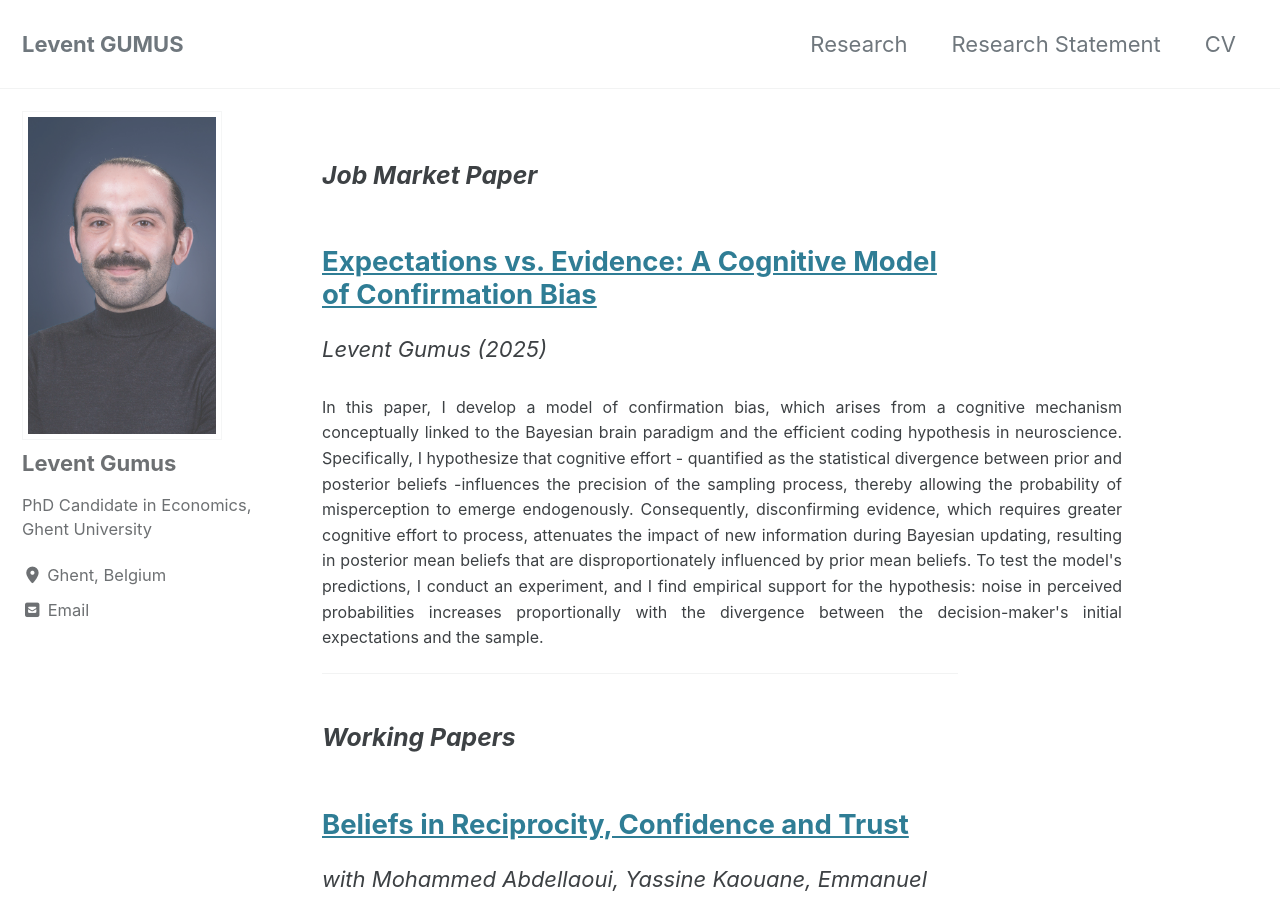
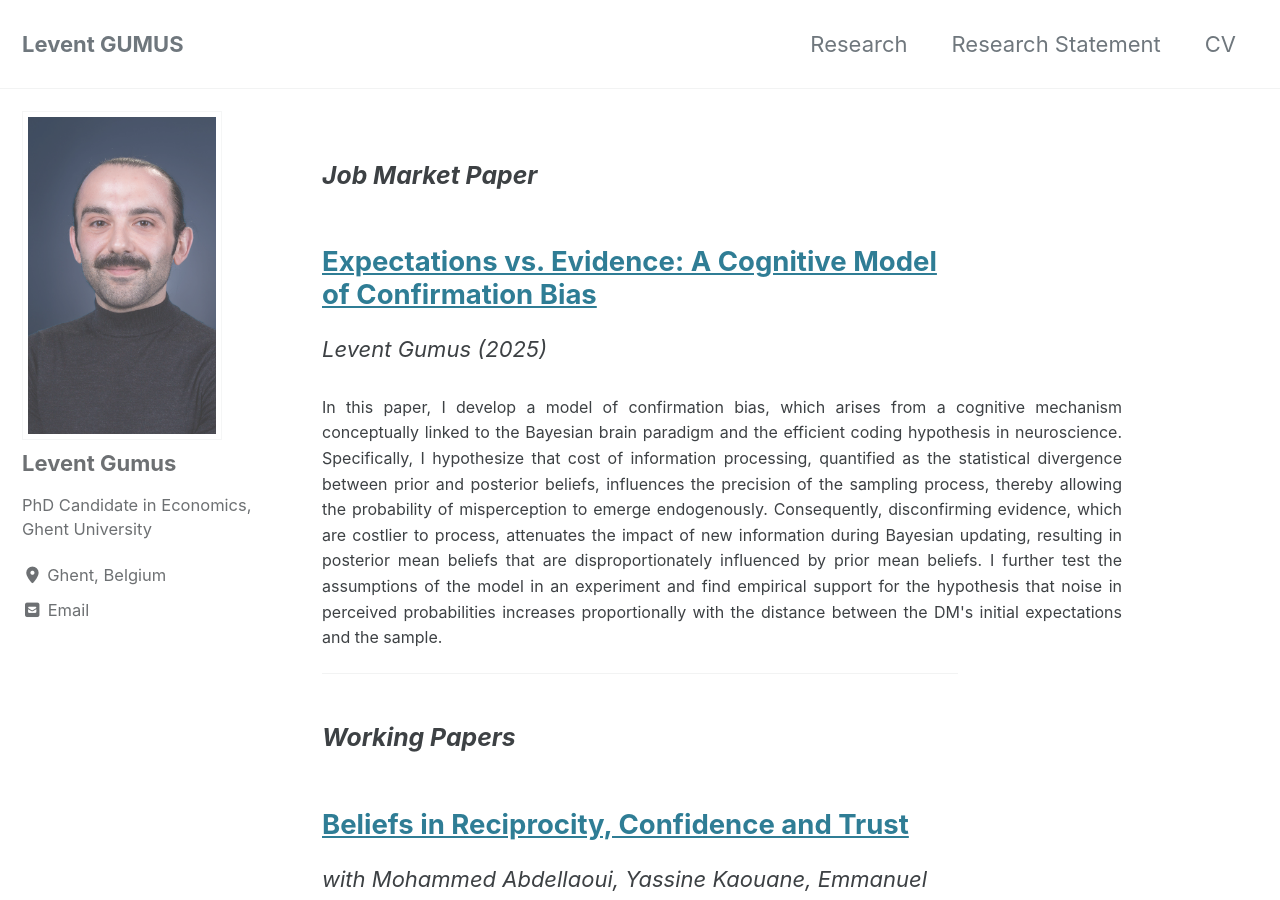
Before and after one commit to Levengumus/leventgumus.github.io, a Jekyll site: the page built from Research/Research.md, in a window 1280 px wide and 900 px high. Built offline with Jekyll 4.4.1, drawn with Linux system fonts in a browser that asks for light colours; cached includes are drawn as plain includes.

Commit message:
Update Research.md

```diff
--- a/Research/Research.md
+++ b/Research/Research.md
@@ -17,10 +17,10 @@ comments: true
 </script>
 
 ### *Job Market Paper*
-## [Expectations vs. Evidence: A Cognitive Model of Confirmation Bias](https://www.dropbox.com/scl/fi/n8dlw8rg17xlr09duprej/Expectations_vs__Evidence__A_Cognitive_Model_of_Confirmation_Bias_February_2025.pdf?rlkey=v4pliu7ubvk2rx41144nm0s7n&st=33bpag3e&dl=0)
+## [Expectations vs. Evidence: A Cognitive Model of Confirmation Bias](https://www.dropbox.com/scl/fi/uwlew0irytpt6ja474eth/Expectations_vs__Evidence__A_Cognitive_Model_of_Confirmation_Bias.pdf?rlkey=pkalyjpw9qrafurcsxw1dn7h0&st=7t6crcrk&dl=0)
 *Levent Gumus (2025)*
 <div class="abstract-text">
-  In this paper, I develop a model of confirmation bias, which arises from a cognitive mechanism conceptually linked to the Bayesian brain paradigm and the efficient coding hypothesis in neuroscience. Specifically, I hypothesize that cognitive effort - quantified as the statistical divergence between prior and posterior beliefs -influences the precision of the sampling process, thereby allowing the probability of misperception to emerge endogenously. Consequently, disconfirming evidence, which requires greater cognitive effort to process, attenuates the impact of new information during Bayesian updating, resulting in posterior mean beliefs that are disproportionately influenced by prior mean beliefs.  To test the model's predictions, I conduct an experiment, and I find empirical support for the hypothesis: noise in perceived probabilities increases proportionally with the divergence between the decision-maker's initial expectations and the sample.
+  In this paper, I develop a model of confirmation bias, which arises from a cognitive mechanism conceptually linked to the Bayesian brain paradigm and the efficient coding hypothesis in neuroscience. Specifically, I hypothesize that cost of information processing, quantified as the statistical divergence between prior and posterior beliefs, influences the precision of the sampling process, thereby allowing the probability of misperception to emerge endogenously. Consequently, disconfirming evidence, which are costlier to process, attenuates the impact of new information during Bayesian updating, resulting in posterior mean beliefs that are disproportionately influenced by prior mean beliefs. I further test the assumptions of the model in an experiment and find empirical support for the hypothesis that noise in perceived probabilities increases proportionally with the distance between the DM's initial expectations and the sample.
 </div>
 ---
 
```
